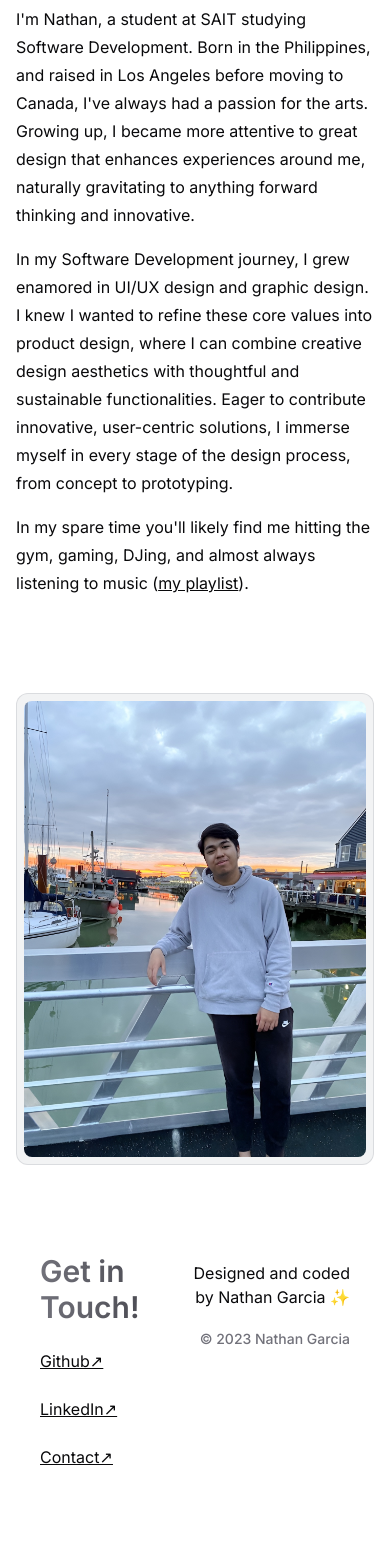
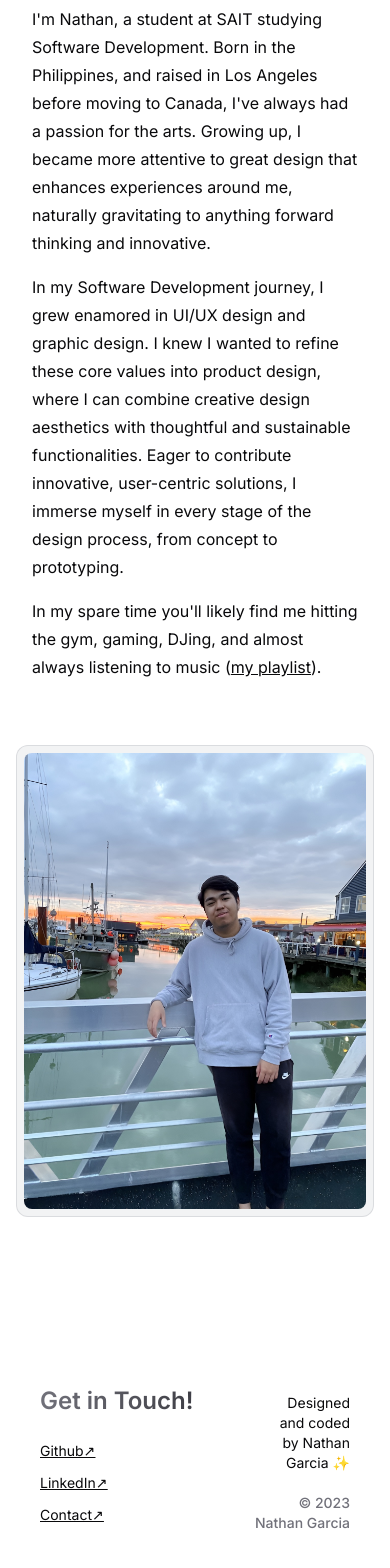
Before and after one commit to ntgarcia/ntns.me, a Next.js app: page /about in a window 390 px wide. Shown: the part 180-1748 px from the top of the page. Before the commit the page ends 1705 px from the top, so only its background shows below. Built offline with nearby package versions, Linux system fonts and the light colour scheme.

Commit message:
Fix footer responsive design

```diff
--- a/components/layout/footer.tsx
+++ b/components/layout/footer.tsx
@@ -7,12 +7,12 @@ export default function Footer() {
       <div className="flex flex-row justify-between mx-auto w-full max-w-screen-xl p-10 md:p-20">
         <div className="flex flex-col place-content-start">
           <h1
-            className="text-3xl font-semibold bg-clip-text text-transparent bg-gradient-to-r
+            className="text-2xl sm:text-3xl font-semibold bg-clip-text text-transparent bg-gradient-to-r
           from-zinc-500 to-zinc-700 dark:from-zinc-400 dark:to-zinc-100"
           >
             Get in Touch!
           </h1>
-          <ul className="my-6 flex flex-wrap gap-6 items-center text-m mb-4 underline">
+          <ul className="my-6 flex flex-wrap flex-col sm:flex-row gap-3 sm:gap-6 items-start sm:items-center text-sm md:text-base mb-4 underline">
             <Link href={siteConfig.links.github}>
               <h1 className=" hover:text-muted-foreground">Github↗︎</h1>
             </Link>
@@ -24,9 +24,9 @@ export default function Footer() {
             </Link>
           </ul>
         </div>
-        <div className="flex items-start mt-2">
+        <div className="flex flex-wrap items-start md:justify-end flex-col sm:flex-row mt-2 w-1/3 sm:w-1/2">
           <div className="block text-right">
-            <h1 className="text-m mb-5">
+            <h1 className="text-sm md:text-base mb-5 text-pretty">
               Designed and coded by Nathan Garcia ✨
             </h1>
             <p className="text-sm text-muted-foreground font-medium">
--- a/components/pages/bio.tsx
+++ b/components/pages/bio.tsx
@@ -3,8 +3,8 @@ import Image from "next/image";
 
 export default function Bio() {
   return (
-    <section className="flex flex-col md:flex-row items-center gap-16 justify-center space-y-8 py-12 md:space-y-16 md:pt-10 relative px-4 md:px-8 lg:max-w-7xl mx-auto">
-      <div className="w-full md:w-2/5">
+    <section className="flex flex-col md:flex-row gap-8 lg:gap-16 justify-center space-y-8 py-12 md:mt-10 mb-20 lg:space-y-16 lg:pt-10 relative px-4 lg:px-8 lg:max-w-7xl mx-auto">
+      <div className="w-full md:w-2/5 px-4">
         <h1 className="inline-block flex-wrap pb-8 font-medium leading-11 text-pretty text-5xl ">
           <span
             className="bg-clip-text text-transparent bg-gradient-to-r
--- a/components/pages/hero.tsx
+++ b/components/pages/hero.tsx
@@ -9,7 +9,7 @@ export default function HeroHeader() {
       <section className="flex items-center justify-center space-y-8 py-12 md:space-y-16 md:pt-10 lg:py-32 relative px-4 md:px-8 lg:max-w-7xl mx-auto">
         <div className="container flex max-w-[64rem] flex-col items-start gap-10 text-left">
           <p
-            className="inline-block flex-wrap pb-8 font-medium leading-11 text-pretty text-5xl bg-clip-text text-transparent bg-gradient-to-r
+            className="inline-block flex-wrap pb-8 font-medium leading-11 text-pretty text-4xl md:text-5xl bg-clip-text text-transparent bg-gradient-to-r
           from-zinc-500 to-zinc-700 dark:from-zinc-400 dark:to-zinc-100"
           >
             Hi, I'm Nathan
--- a/src/components/ui/navigation-menu.tsx
+++ b/src/components/ui/navigation-menu.tsx
@@ -41,7 +41,7 @@ NavigationMenuList.displayName = NavigationMenuPrimitive.List.displayName;
 const NavigationMenuItem = NavigationMenuPrimitive.Item;
 
 const navigationMenuTriggerStyle = cva(
-  "group inline-flex h-10 w-max items-center justify-center rounded-md px-4 py-2 text-sm font-medium transition-colors hover:bg-accent hover:text-accent-foreground disabled:pointer-events-none disabled:opacity-50"
+  "group inline-flex h-10 w-max items-center justify-center rounded-md px-4 py-2 text-sm font-medium transition-colors hover:underline hover:text-accent-foreground disabled:pointer-events-none disabled:opacity-50"
 );
 
 const NavigationMenuTrigger = React.forwardRef<
```
